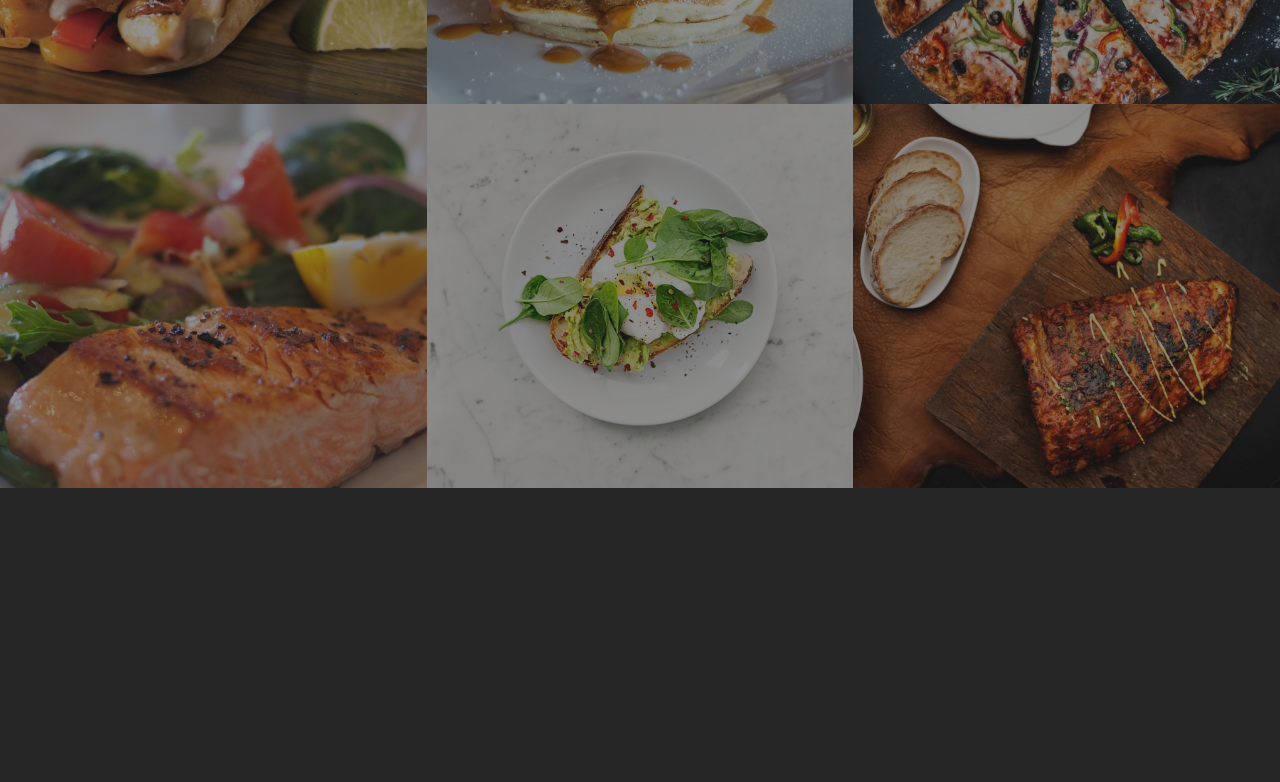
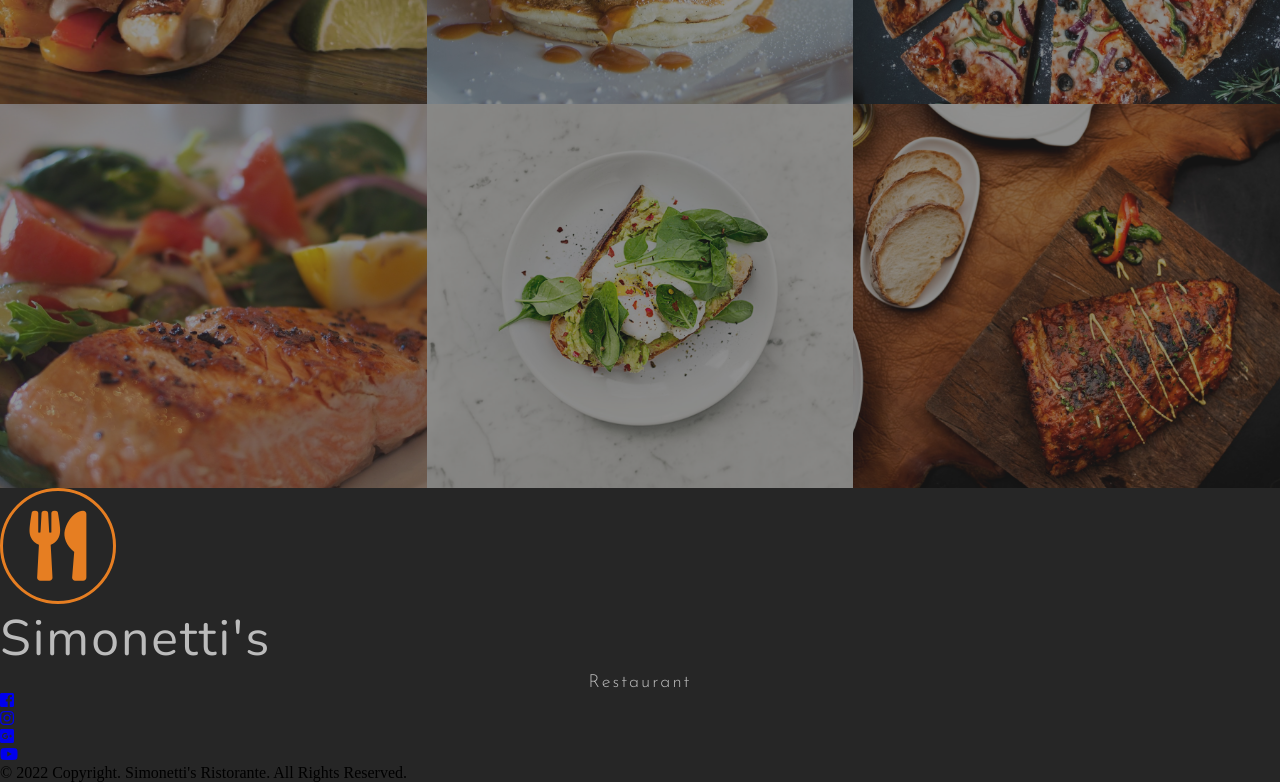
Before and after one commit to ThiagoSimonetti/SASS-Restaurant, a website: page index.html in a window 1280 px wide. Shown: the part 1800-2582 px from the top of the page. Before the commit the page ends 2288 px from the top, so only its background shows below. Drawn offline with nearby package versions, Linux system fonts and the light colour scheme.

Commit message:
Footer Sctructure

```diff
--- a/index.html
+++ b/index.html
@@ -119,5 +119,48 @@
       </div>
     </section>
     <!--End of Gallery-->
+
+    <!--Footer-->
+    <footer class="footer">
+      <div class="footer-header">
+        <a href="#" class="logo"><i class="fas fa-utensils"></i></a>
+        <div>
+          <h1 class="main-name">Simonetti's</h1>
+          <p class="sub-name">Restaurant</p>
+        </div>
+      </div>
+
+      <div class="footer-social-media">
+        <ul class="social-media">
+          <li class="social-media-item">
+            <a href="#" class="social-media-link">
+              <i class="fab fa-facebook-square"></i>
+            </a>
+          </li>
+          <li class="social-media-item">
+            <a href="#" class="social-media-link">
+              <i class="fab fa-instagram"></i>
+            </a>
+          </li>
+          <li class="social-media-item">
+            <a href="#" class="social-media-link">
+              <i class="fab fa-google-plus-square"></i>
+            </a>
+          </li>
+          <li class="social-media-item">
+            <a href="#" class="social-media-link">
+              <i class="fab fa-youtube"></i>
+            </a>
+          </li>
+        </ul>
+      </div>
+
+      <div class="footer-copyright">
+        <p class="footer-copyright-paragraph">
+          &copy; 2022 Copyright. Simonetti's Ristorante. All Rights Reserved.
+        </p>
+      </div>
+    </footer>
+    <!--End of Footer-->
   </body>
 </html>
```
